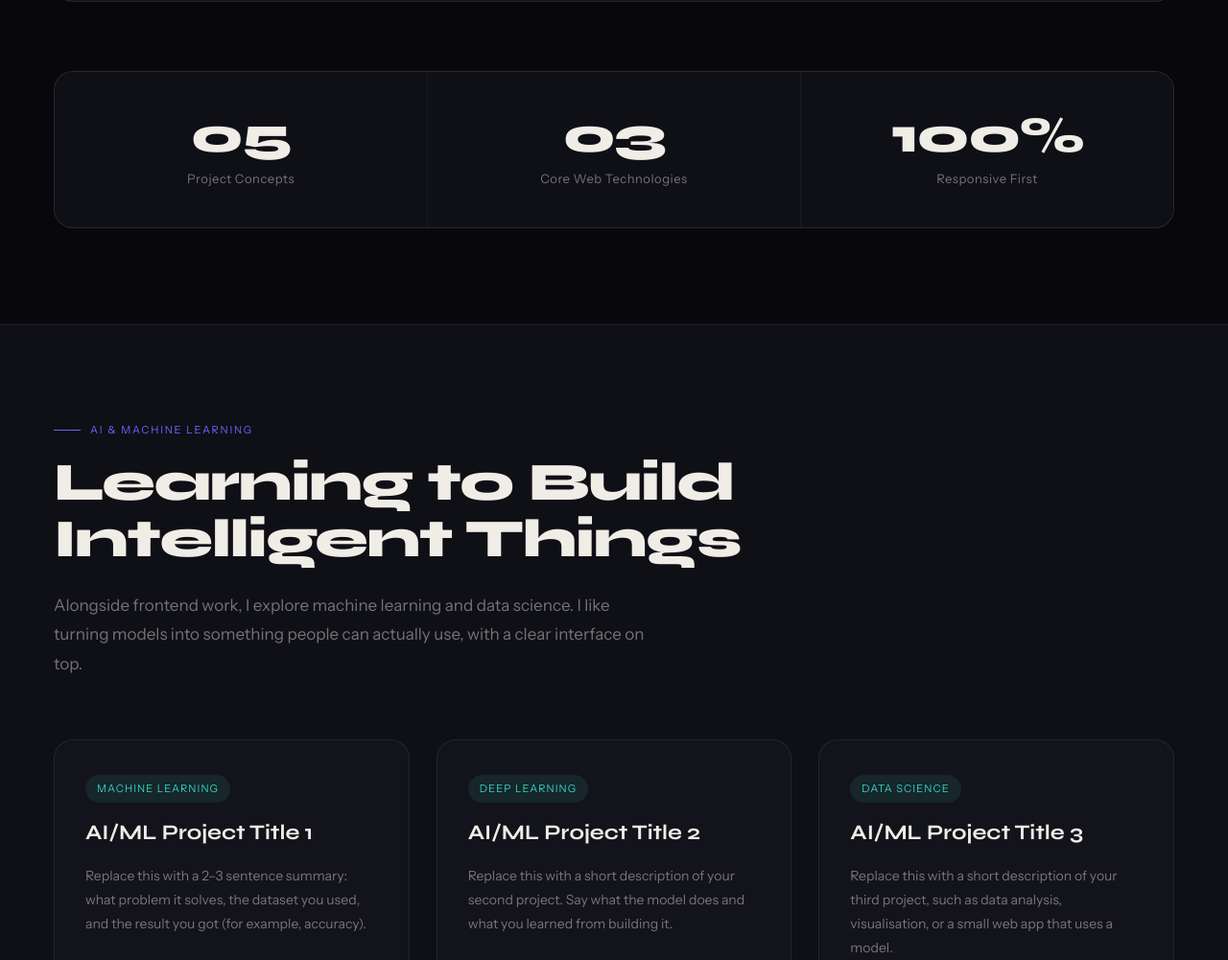
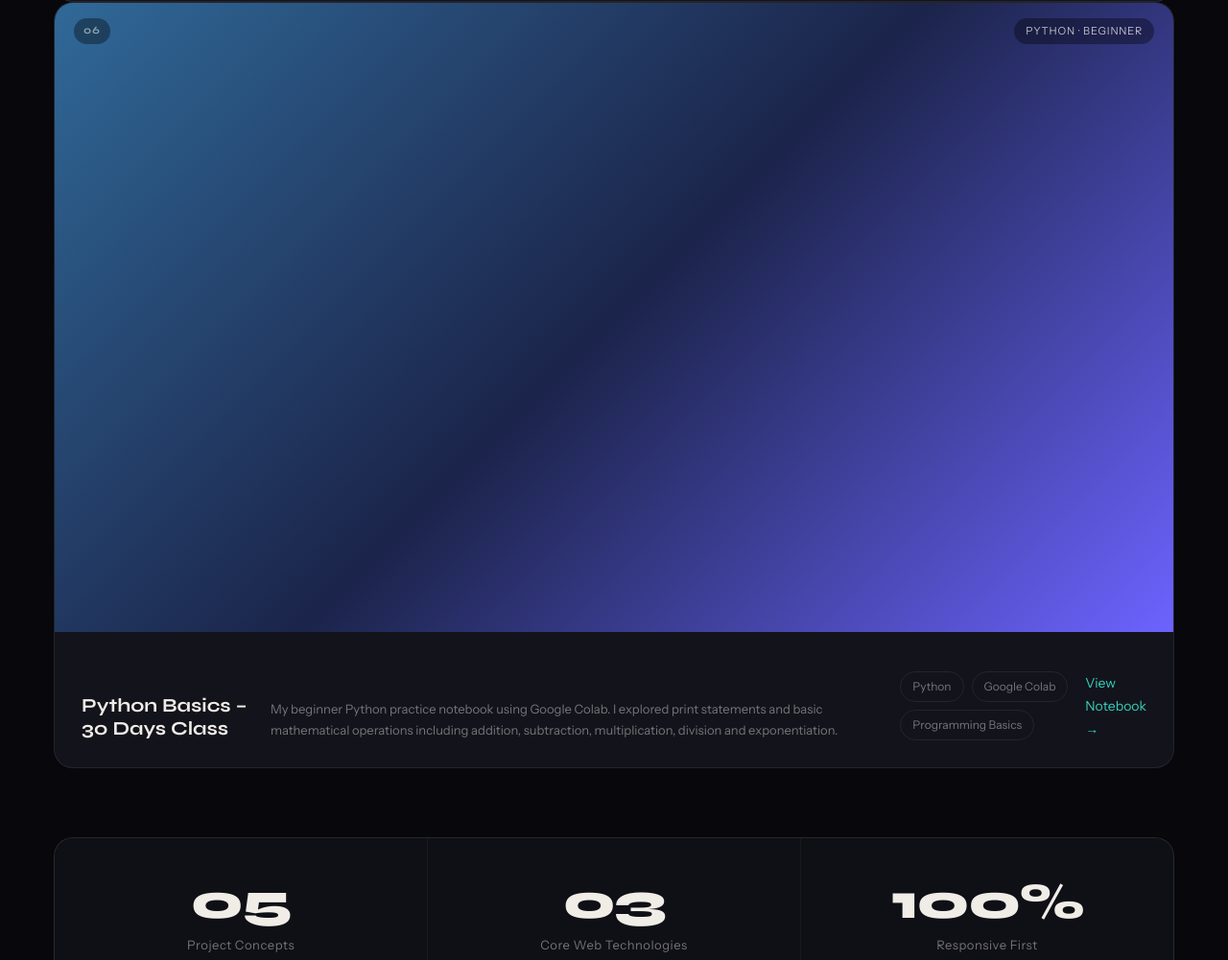
Before and after one commit to pratimaneupane10/pratimaneupane10.github.io, a plain HTML site: page index.html in a window 1280 px wide. Shown: the part 2850-3851 px from the top of the page at 96% size. Drawn offline with Linux system fonts and the light colour scheme.

Commit message:
Add Python Basics project

```diff
--- a/index.html
+++ b/index.html
@@ -1064,6 +1064,53 @@
 
     </div>
 
+
+<!-- Python Basics Project -->
+<div class="project-card reveal">
+  <div class="project-thumb">
+    <div class="project-thumb-inner"
+      style="background:linear-gradient(135deg,#306998,#1b244a,#6c63ff);">
+    </div>
+
+    <div class="project-num">06</div>
+    <div class="project-tag">Python · Beginner</div>
+
+    <div style="font-size:55px;color:white;text-align:center;">
+      🐍
+    </div>
+  </div>
+
+  <div class="project-body">
+    <div class="project-title">
+      Python Basics – 30 Days Class
+    </div>
+
+    <div class="project-desc">
+      My beginner Python practice notebook using Google Colab.
+      I explored print statements and basic mathematical
+      operations including addition, subtraction,
+      multiplication, division and exponentiation.
+    </div>
+
+    <div class="ai-stack" style="margin-top:14px;">
+      <span>Python</span>
+      <span>Google Colab</span>
+      <span>Programming Basics</span>
+    </div>
+
+    <a
+      href="https://colab.research.google.com/drive/1GnpgLAFs523tvdcV_8on2XlmueLeKEYD?usp=sharing"
+      target="_blank"
+      rel="noopener noreferrer"
+      class="ai-link"
+      style="margin-top:18px;"
+    >
+      View Notebook →
+    </a>
+  </div>
+</div>
+
+
     <!-- Stats -->
     <div class="stats-row reveal">
       <div class="stat-cell">
```
